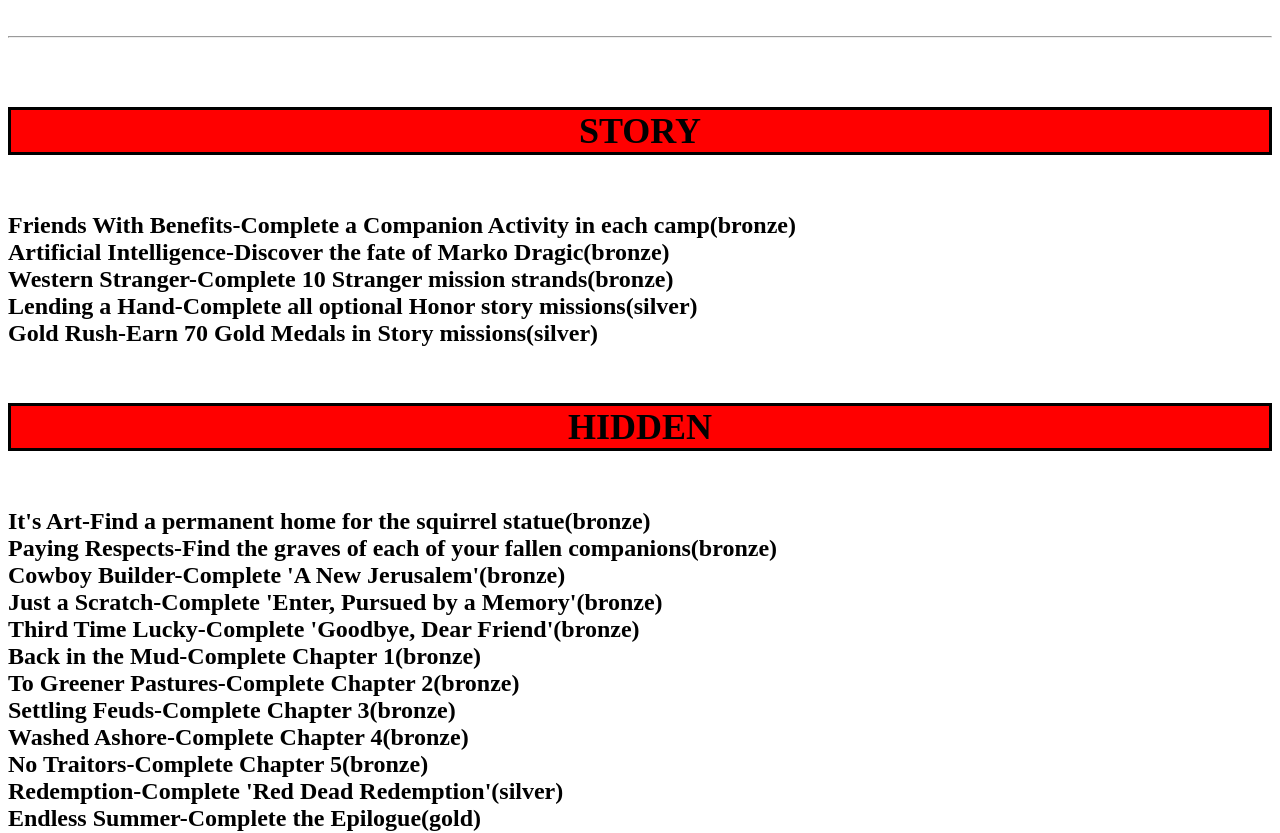
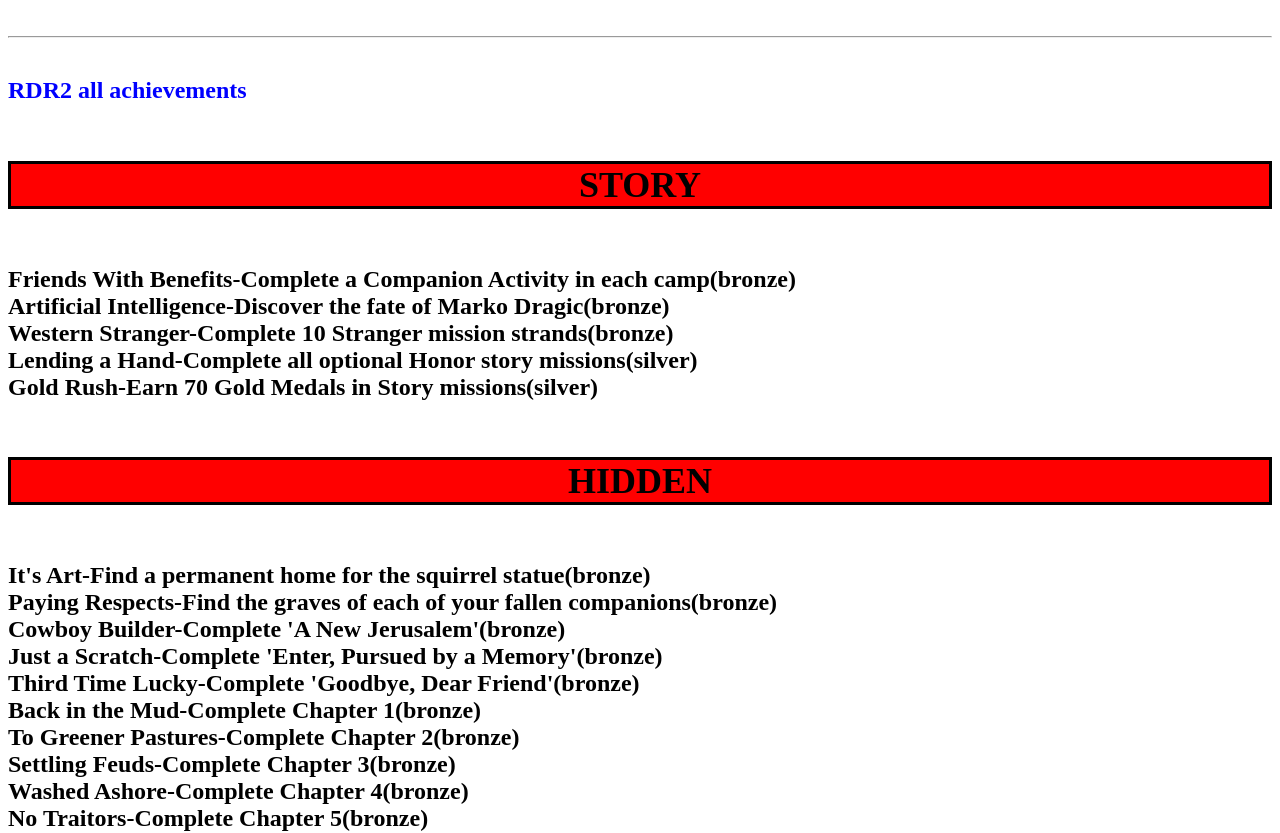
Before and after one commit to Tigran0815/my-website, a plain HTML site: page achievements.html in a window 1280 px wide. Shown: the part 996-1829 px from the top of the page. Drawn offline with Linux system fonts and the light colour scheme.

Commit message:
Refactor achievements.html with updated content
Updated achievements list and improved HTML structure.

```diff
--- a/achievements.html
+++ b/achievements.html
@@ -52,6 +52,18 @@ color: black !important;
 text-decoration: none !important;
 }
 
+a {
+color: blue;
+text-decoration: none;
+transition: 0;
+}
+
+a:hover {
+color: red;
+text-decoration: underline;
+}
+
+
 
 	</style>
 </head>
@@ -85,8 +97,10 @@ text-decoration: none !important;
 <center><div class="square">
 <h1>ACHIEVEMENTS</h1>
 </div></center><br>
+<hr><br>
 
-<hr><br>
+<a href="https://reddead.fandom.com/wiki/Trophies/Achievements_in_Redemption_2"> RDR2 all achievements </a><br><br>
+
 <h2 style="background-color: red;
 border: 3px solid black;"><center>STORY</center></h2><br>
 
@@ -155,13 +169,6 @@ Strength in Numbers-Complete a Free Roam mission as part of a Posse with at leas
 The Real Deal-Achieve MVP 3 times (in a round with at least 4 players)(bronze)<br>
 Notorious-Reach Rank 50(gold)<br><br><br>
 
-
-
-
-
-
-
-
 	<div class="slider">
 	<div class="slider-track">
 
```
